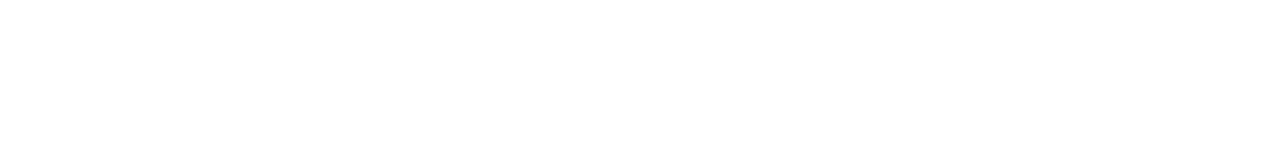
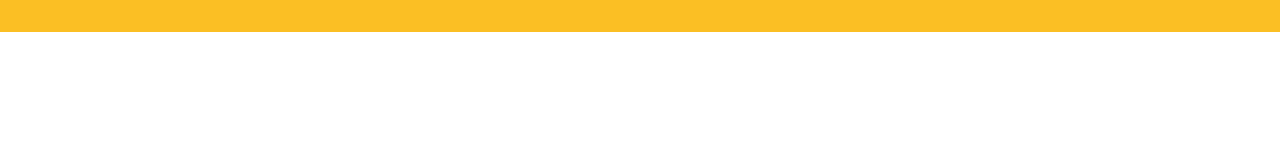
Before and after one commit to danyalbani240/home-smart, a website built with Vite: page index.html in a window 1280 px wide. Built offline with nearby package versions, Linux system fonts and the light colour scheme.

Commit message:
navbar with base style added to page

```diff
--- a/index.html
+++ b/index.html
@@ -6,8 +6,8 @@
     <meta name="viewport" content="width=device-width, initial-scale=1.0" />
     <title>Vite App</title>
   </head>
-  <body class="max-w-[2000px] mx-auto tex-neutral-900 dark:text-neutral-200">
-
+  <body class="max-w-[2000px] mx-auto tex-neutral-900 dark:text-neutral-200 bg-white dark:bg-neutral-800">
+    <nav class="mx-auto p-4 bg-amber-400"></nav>
     <script type="module" src="/main.js"></script>
   </body>
 </html>
```
